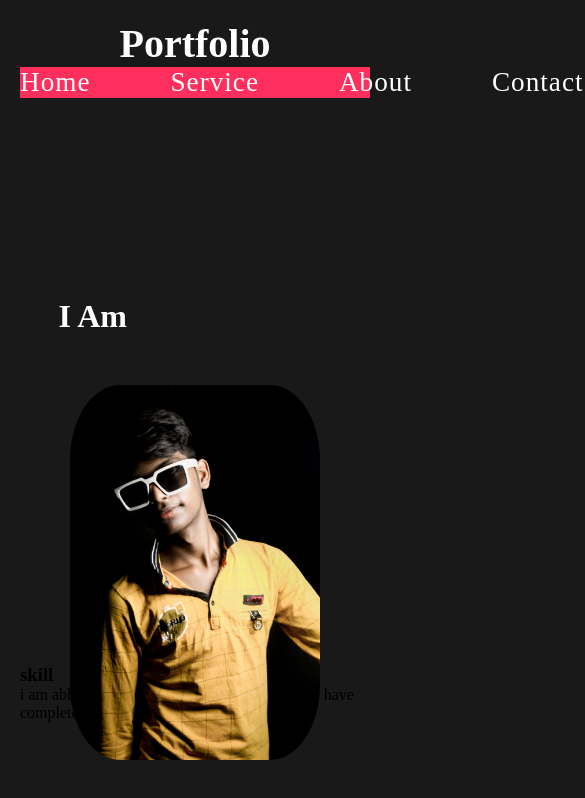
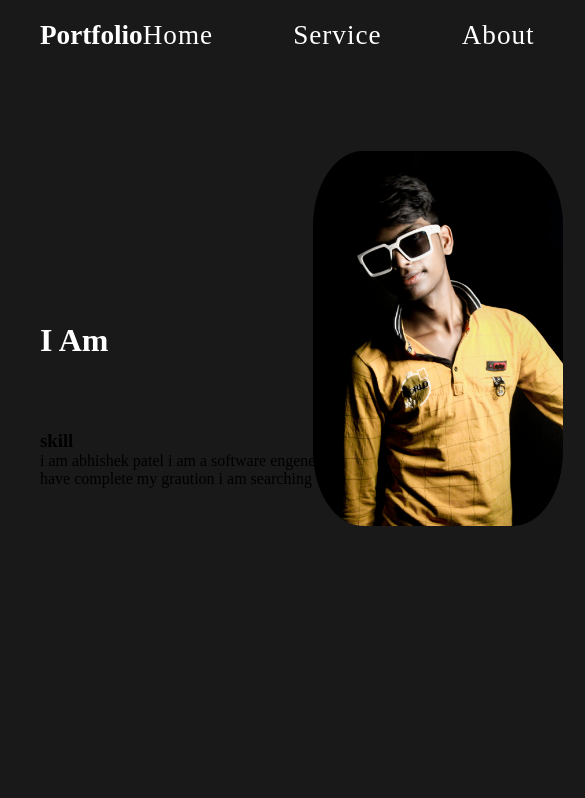
Before and after one commit to abhishek84patel/portfolio, a plain HTML site: page index.html in a window 390 px wide. Shown: the top 798 px of the page, 585 px wide, since content can reach past the window. Drawn offline with Linux system fonts and the light colour scheme; files whose address does not match are found by name.

Commit message:
Update style.css

```diff
--- a/style.css
+++ b/style.css
@@ -85,41 +85,3 @@ h1 {
   /* top: 100px;
     right: 250px; */
 }
-@media  screen and (min-width:320px) and (max-width:767px ) {
-  .nav{
-
-    background-color: #fe2f5c;
-  }
-  *{
-    margin: 0;
-    padding: 0;
-    box-sizing: border-box;
-  }
-  body{
-    padding: 20px;
-    margin: 0;
-  }
-  .main{
-    width: 100%;
-    display: flex;
-    flex-direction: row;
-    align-content: center;
-    flex-wrap: wrap;
-    padding-top:  100px;
-    /* position: relative;
-    left: 50px;
-    top: 50px; */
-  }
-  .header {
-    display: block;
-    text-align: center;
-
-  }
-  .header h2{
-    font-size: 2.5rem;
-  }
-  .text{
-    padding-bottom:50px ;
-  }
-
-}
```
